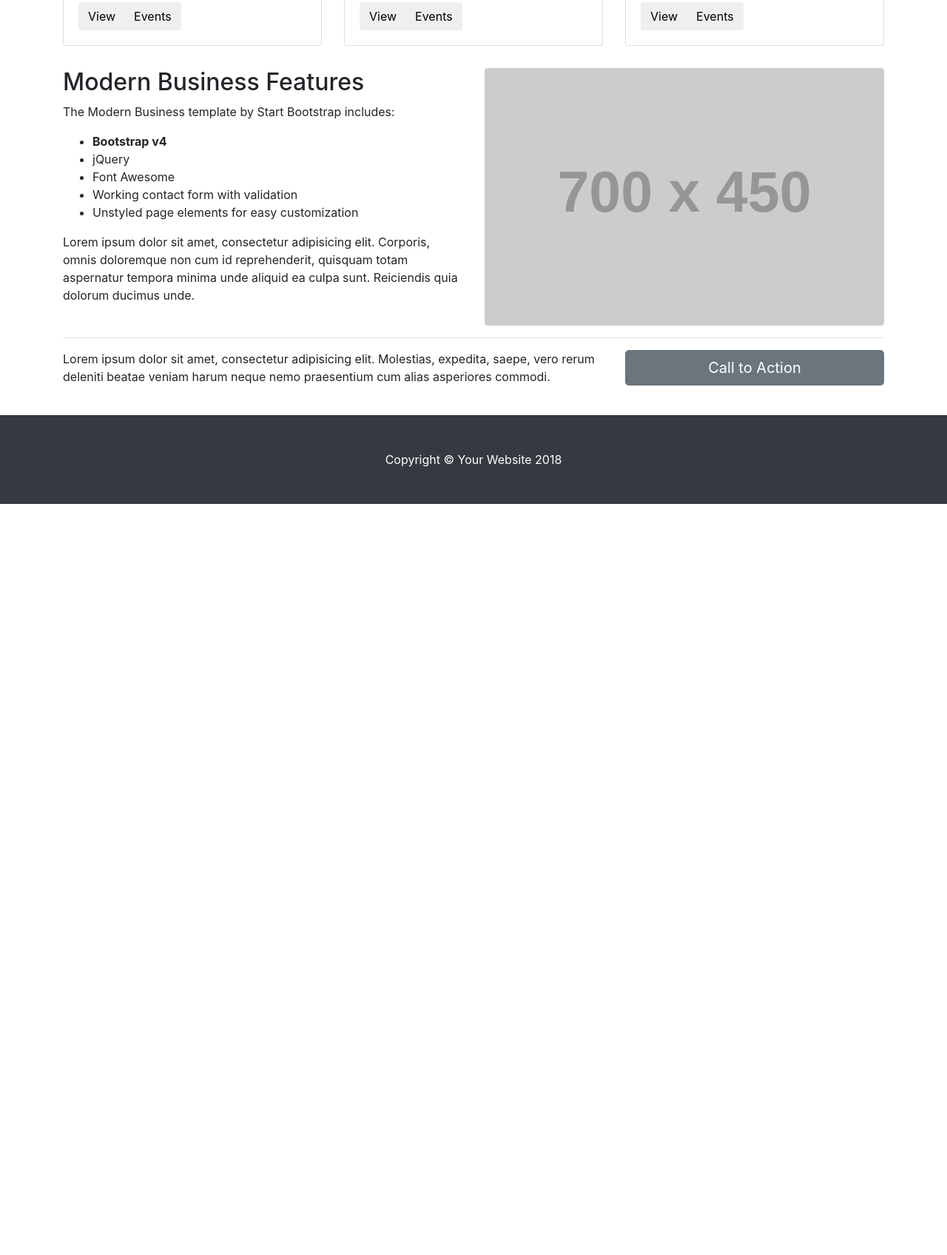
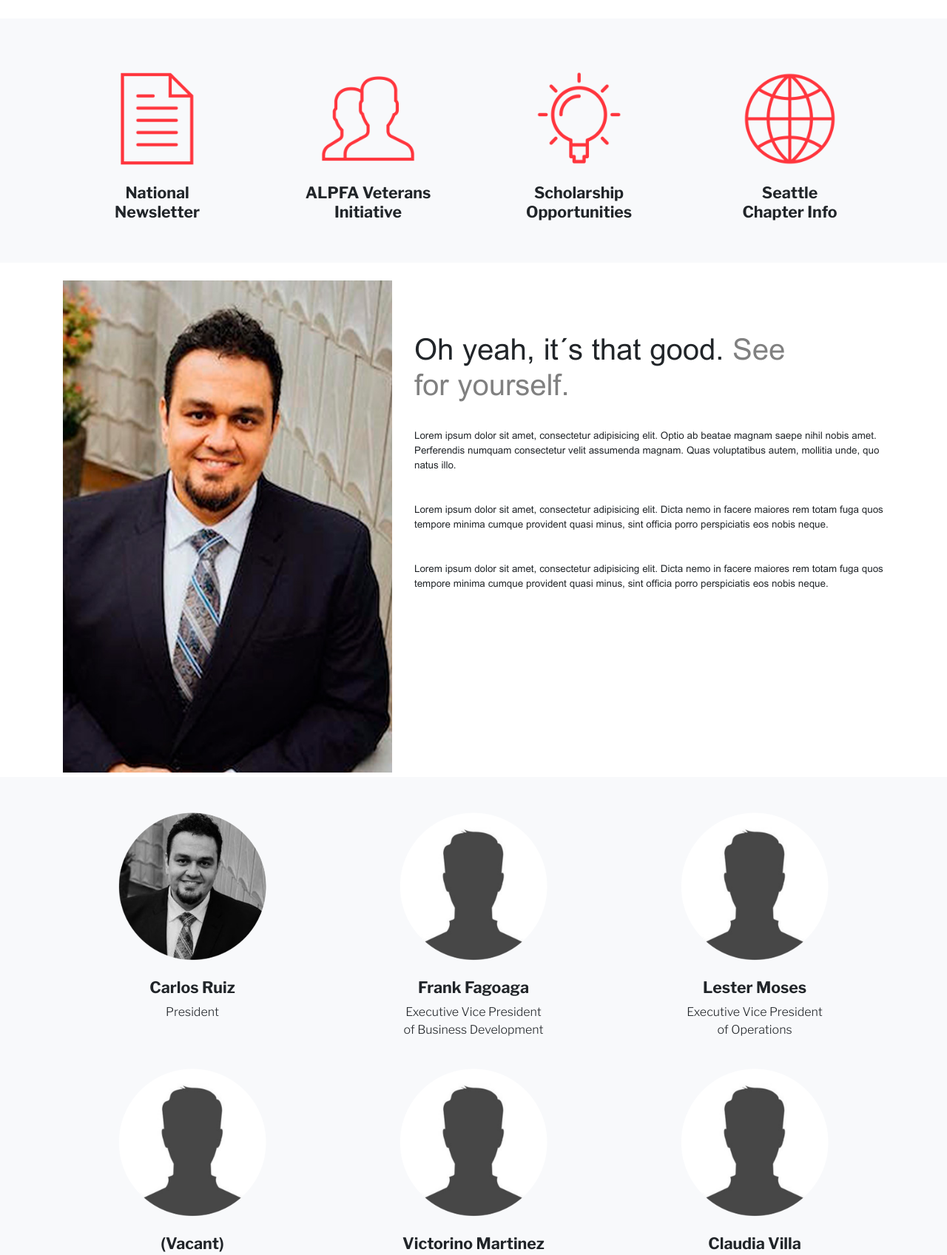
Before and after one commit to aristides1000/evaluacion-trabajo, a website: page index.html in a window 1280 px wide. Shown: the part 2355-4051 px from the top of the page at 74% size. Before the commit the page ends 3036 px from the top, so only its background shows below. Drawn offline with Linux system fonts and the light colour scheme; placeholder pictures from the web are drawn by us.

Commit message:
evaluación terminada

```diff
--- a/css/modern-business.css
+++ b/css/modern-business.css
@@ -17,6 +17,10 @@
 @font-face{
   font-family:LibreFranklin-Regular;
   src:url(../recursos/fuentes/LibreFranklin-Regular.ttf);
+}
+@font-face{
+  font-family:ayar;
+  src:url(../recursos/fuentes/ayar.ttf);
 }
 
 body {
@@ -164,5 +168,30 @@ body {
 .body-medio-h4{
   color: white;
   font-family: LibreFranklin-Regular;
-  font-size: 18pt;
+  font-size: 14pt;
 }
+
+.text-icon{
+  font-family: LibreFranklin-Bold;
+  font-size: 16pt;
+}
+
+.text-ceo{
+  font-family: ayar;
+  font-size: 30pt;
+}
+
+.p-ceo{
+  font-family: ayar;
+  font-size: 10pt;
+}
+
+.title-personal{
+  font-family: LibreFranklin-Bold;
+  font-size: 16pt;
+}
+
+.p-personal{
+  font-family: LibreFranklin-Light;
+  font-size: 12pt;
+}
--- a/index.html
+++ b/index.html
@@ -183,8 +183,10 @@
           </section>
       <!-- Portfolio Section -->
 
+
+
     <div class="container">
-      <br>
+      <hr>
       <br>
       <br>
       <div class="row">
@@ -196,8 +198,8 @@
               </h4>
               <p class="card-text">Lorem ipsum dolor sit amet, consectetur adipisicing elit. Amet numquam aspernatur eum quasi sapiente nesciunt? Voluptatibus sit, repellat sequi itaque deserunt, dolores in, nesciunt, illum tempora ex quae? Nihil, dolorem!</p>
               <div class="btn-group">
-                <button type="button" class="btn btn-default">View</button>
-                <button type="button" class="btn btn-default">Events</button>
+                <button type="button" class="btn btn-xs">View</button>
+                <button type="button" class="btn btn-xs">Events</button>
               </div>
             </div>
           </div>
@@ -231,48 +233,130 @@
           </div>
         </div>
       </div>
+    </div>
       <!-- /.row -->
+      <!-- /.container -->
 
-      <!-- Features Section -->
+      <section class="py-5 bg-image-full" style="background-color: #F8F9FB">
+        <div class="container text-center">
+          <div class="row">
+            <div class="col-md-3">
+              <br>
+              <img src="recursos/iconos/ICON_National_Newsletter.png" alt="" width="50%">
+              <br><br>
+              <h6 class="text-icon">National
+              <br>Newsletter
+              </h6>
+            </div>
+            <div class="col-md-3">
+              <br>
+              <img src="recursos/iconos/ICON_ALPFA_Veterans.png" alt="" width="50%">
+              <br><br>
+              <h6 class="text-icon">ALPFA Veterans
+              <br>Initiative
+              </h6>
+            </div>
+            <div class="col-md-3">
+              <br>
+              <img src="recursos/iconos/ICON_Scholarship.png" alt="" width="50%">
+              <br><br>
+              <h6 class="text-icon">Scholarship
+              <br>Opportunities
+              </h6>
+            </div>
+            <div class="col-md-3">
+              <br>
+              <img src="recursos/iconos/ICON_Seattle_Chapter.png" alt="" width="50%">
+              <br><br>
+              <h6 class="text-icon">Seattle
+              <br>Chapter Info
+              </h6>
+            </div>
+          </div>
+        </div>
+      </section>
+
+    <div class="container">
       <div class="row">
-        <div class="col-lg-6">
-          <h2>Modern Business Features</h2>
-          <p>The Modern Business template by Start Bootstrap includes:</p>
-          <ul>
-            <li>
-              <strong>Bootstrap v4</strong>
-            </li>
-            <li>jQuery</li>
-            <li>Font Awesome</li>
-            <li>Working contact form with validation</li>
-            <li>Unstyled page elements for easy customization</li>
-          </ul>
-          <p>Lorem ipsum dolor sit amet, consectetur adipisicing elit. Corporis, omnis doloremque non cum id reprehenderit, quisquam totam aspernatur tempora minima unde aliquid ea culpa sunt. Reiciendis quia dolorum ducimus unde.</p>
+        <div class="col-lg-5 col-sm-6 portfolio-item">
+          <br>
+          <img src="recursos/fotos/presidente_.jpg" alt="" height="100%" width="100%">
         </div>
-        <div class="col-lg-6">
-          <img class="img-fluid rounded" src="http://placehold.it/700x450" alt="">
-        </div>
-      </div>
-      <!-- /.row -->
-
-      <hr>
-
-      <!-- Call to Action Section -->
-      <div class="row mb-4">
-        <div class="col-md-8">
-          <p>Lorem ipsum dolor sit amet, consectetur adipisicing elit. Molestias, expedita, saepe, vero rerum deleniti beatae veniam harum neque nemo praesentium cum alias asperiores commodi.</p>
-        </div>
-        <div class="col-md-4">
-          <a class="btn btn-lg btn-secondary btn-block" href="#">Call to Action</a>
+        <div class="col-lg-7 col-sm-6 portfolio-item">
+          <br>
+          <br>
+          <br>
+          <br>
+          <h1 class="text-ceo">Oh yeah, it´s that good. <span style="color: gray;">See
+          <br>
+          for yourself.
+          </span></h3>
+          <br>
+          <p class="p-ceo">Lorem ipsum dolor sit amet, consectetur adipisicing elit. Optio ab beatae magnam saepe nihil nobis amet. Perferendis numquam consectetur velit assumenda magnam. Quas voluptatibus autem, mollitia unde, quo natus illo.</p>
+          <br>
+          <p class="p-ceo">Lorem ipsum dolor sit amet, consectetur adipisicing elit. Dicta nemo in facere maiores rem totam fuga quos tempore minima cumque provident quasi minus, sint officia porro perspiciatis eos nobis neque.</p>
+          <br>
+          <p class="p-ceo">Lorem ipsum dolor sit amet, consectetur adipisicing elit. Dicta nemo in facere maiores rem totam fuga quos tempore minima cumque provident quasi minus, sint officia porro perspiciatis eos nobis neque.</p>
         </div>
       </div>
     </div>
-    <!-- /.container-->
+
+    <section class="py-5 bg-image-full" style="background-color: #F8F9FB">
+    <!-- Page Content -->
+      <div class="container">
+        <!-- Team Members Row -->
+        <div class="row">
+          <div class="col-lg-4 col-sm-6 text-center mb-4">
+            <img class="rounded-circle img-fluid d-block mx-auto" width="200px" height="200px" src="recursos/fotos/user_avatar_president.png" alt="">
+            <br>
+            <h6 class="title-personal">Carlos Ruiz</h6>
+            <p class="p-personal">President</p>
+          </div>
+          <div class="col-lg-4 col-sm-6 text-center mb-4">
+            <img class="rounded-circle img-fluid d-block mx-auto" width="200px" height="200px" src="recursos/fotos/user_avatar.png" alt="">
+            <br>
+            <h6 class="title-personal">Frank Fagoaga</h6>
+            <p class="p-personal">Executive Vice President <br> of Business Development</p>
+          </div>
+          <div class="col-lg-4 col-sm-6 text-center mb-4">
+            <img class="rounded-circle img-fluid d-block mx-auto" width="200px" height="200px" src="recursos/fotos/user_avatar.png" alt="">
+            <br>
+            <h6 class="title-personal">Lester Moses</h6>
+            <p class="p-personal">Executive Vice President <br> of Operations</p>
+          </div>
+          <div class="col-lg-4 col-sm-6 text-center mb-4">
+            <img class="rounded-circle img-fluid d-block mx-auto" width="200px" height="200px" src="recursos/fotos/user_avatar.png" alt="">
+            <br>
+            <h6 class="title-personal">(Vacant)</h6>
+            <p class="p-personal">Secretary</p>
+          </div>
+          <div class="col-lg-4 col-sm-6 text-center mb-4">
+            <img class="rounded-circle img-fluid d-block mx-auto" width="200px" height="200px" src="recursos/fotos/user_avatar.png" alt="">
+            <br>
+            <h6 class="title-personal">Victorino Martinez</h6>
+            <p class="p-personal">Executive Vice President <br> of Human Resources</p>
+          </div>
+          <div class="col-lg-4 col-sm-6 text-center mb-4">
+            <img class="rounded-circle img-fluid d-block mx-auto" width="200px" height="200px" src="recursos/fotos/user_avatar.png" alt="">
+            <br>
+            <h6 class="title-personal">Claudia Villa</h6>
+            <p class="p-personal">Treasurer</p>
+          </div>
+        </div>
+      </div>
+    </div>
+    <!-- /.container -->
 
     <!-- Footer -->
     <footer class="py-5 bg-dark">
       <div class="container">
-        <p class="m-0 text-center text-white">Copyright &copy; Your Website 2018</p>
+        <div class="row">
+          <div class="col-md-3">
+            <p class="text-white">Get it Touch</p>
+            <p class="text-white">801 South Grand Avenue <br> Suite 400 <br> Los Angeles, CA 90017</p>
+
+          </div>
+        </div>
       </div>
       <!-- /.container -->
     </footer>
```
Also changed, not shown: recursos/fuentes/ayar.ttf (added).
